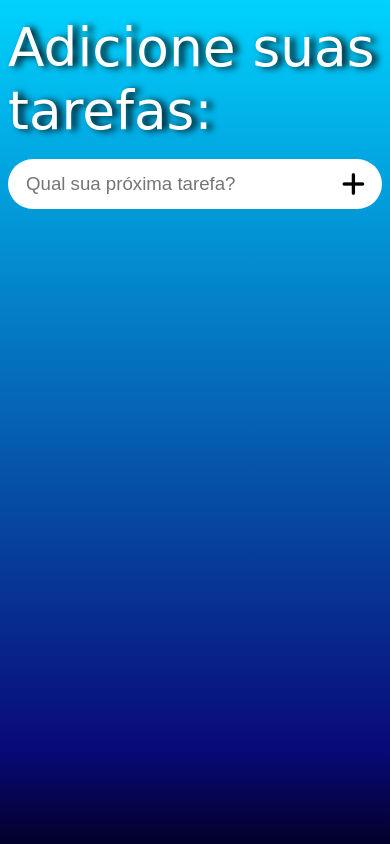
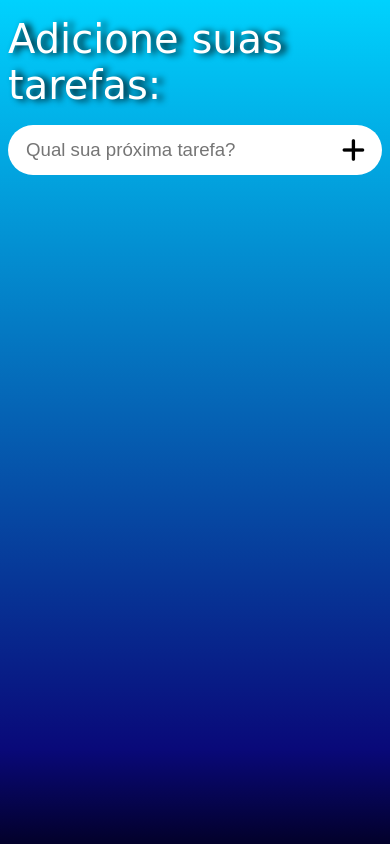
Before and after one commit to Wendel-007/Agenda-JS, a plain HTML site: page index.html in a window 390 px wide. Drawn offline with Linux system fonts and the light colour scheme; a web font is replaced by a local one.

Commit message:
Update style.css

```diff
--- a/style.css
+++ b/style.css
@@ -181,6 +181,6 @@ i.fas.fa-plus{
     }
 
     .titulo {
-        font-size: 40pt;
+        font-size: 30pt;
     }
 }
```
